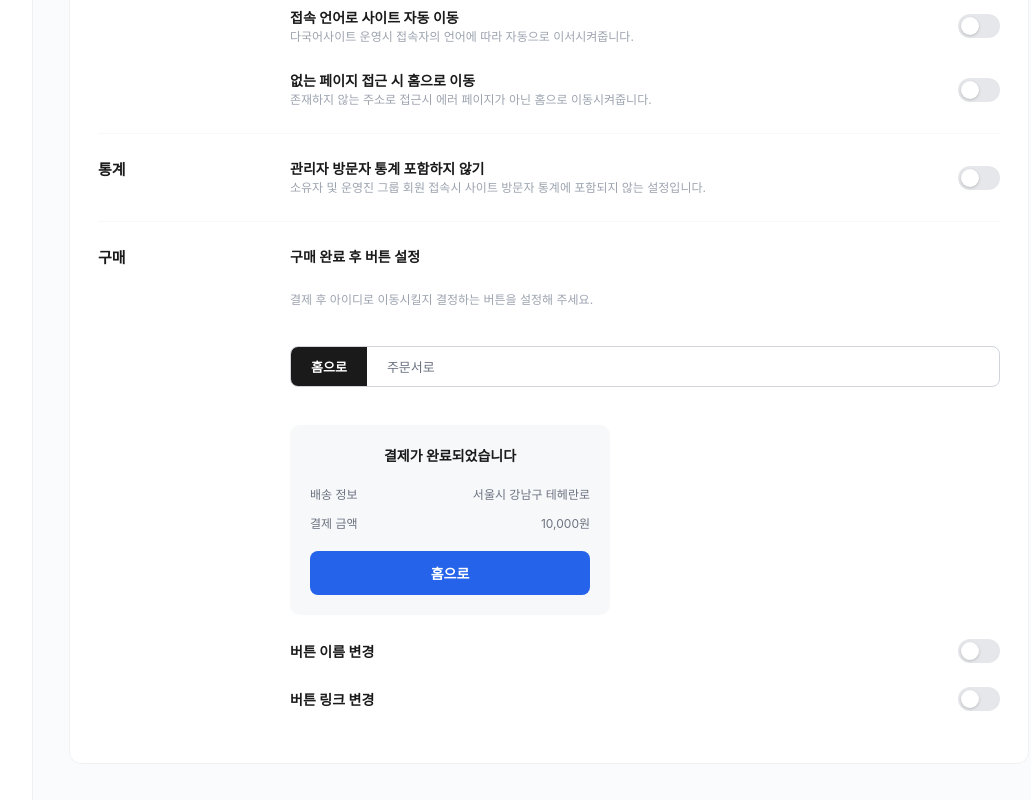
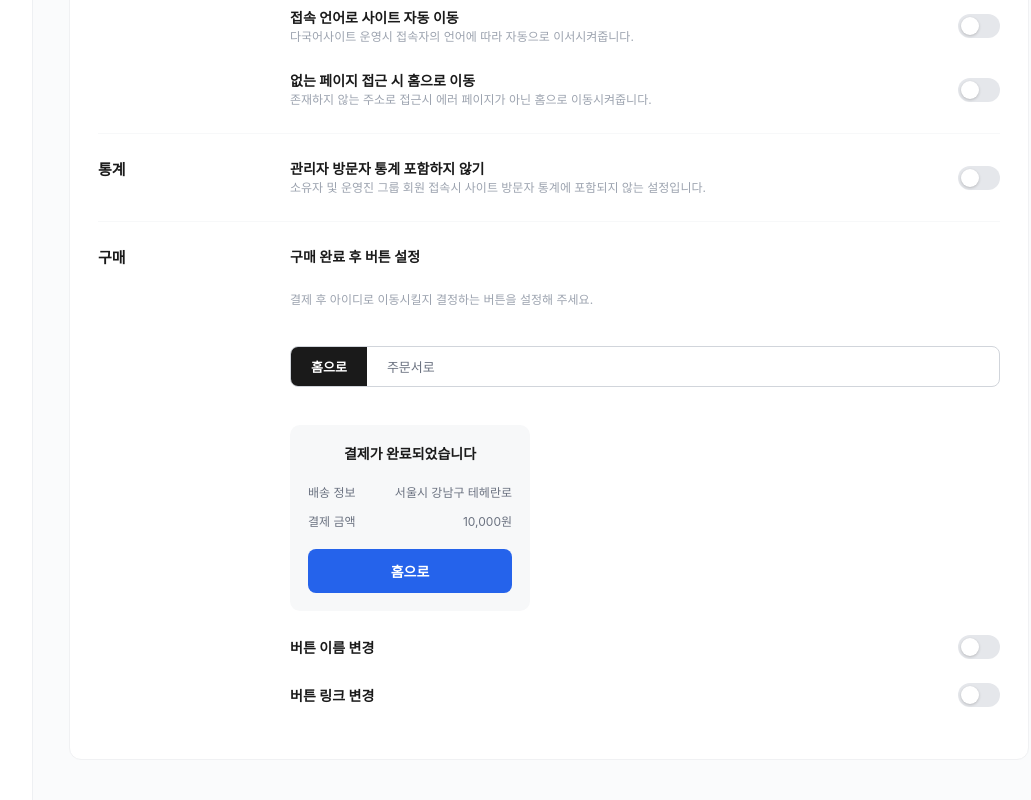
Before and after one commit to youzam136-sudo/belian-admin, a React (Vite) app: page /settings/general in a window 1280 px wide. Shown: the part 3152-3952 px from the top of the page, without its empty margins (215-1246 px from the left). Built offline with nearby package versions, Linux system fonts and the light colour scheme.

Commit message:
Update generalsettings.css

```diff
--- a/src/styles/generalsettings.css
+++ b/src/styles/generalsettings.css
@@ -548,9 +548,9 @@
 .gs-purchase-preview {
   background: #f7f8f9;
   border-radius: 10px;
-  padding: 20px;
+  padding: 18px;
   margin-top: 14px;
-  max-width: 320px;
+  max-width: 240px;
 }
 
 .gs-purchase-preview__title {
```
